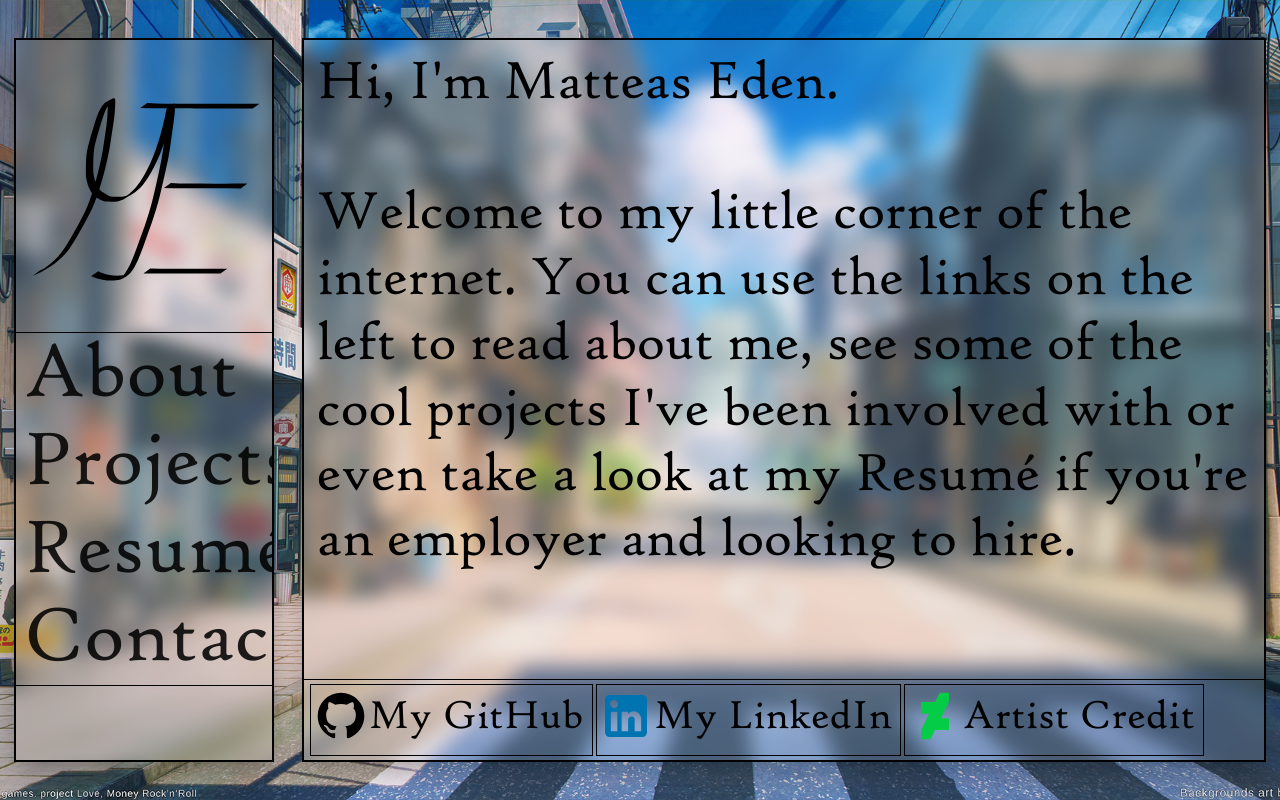
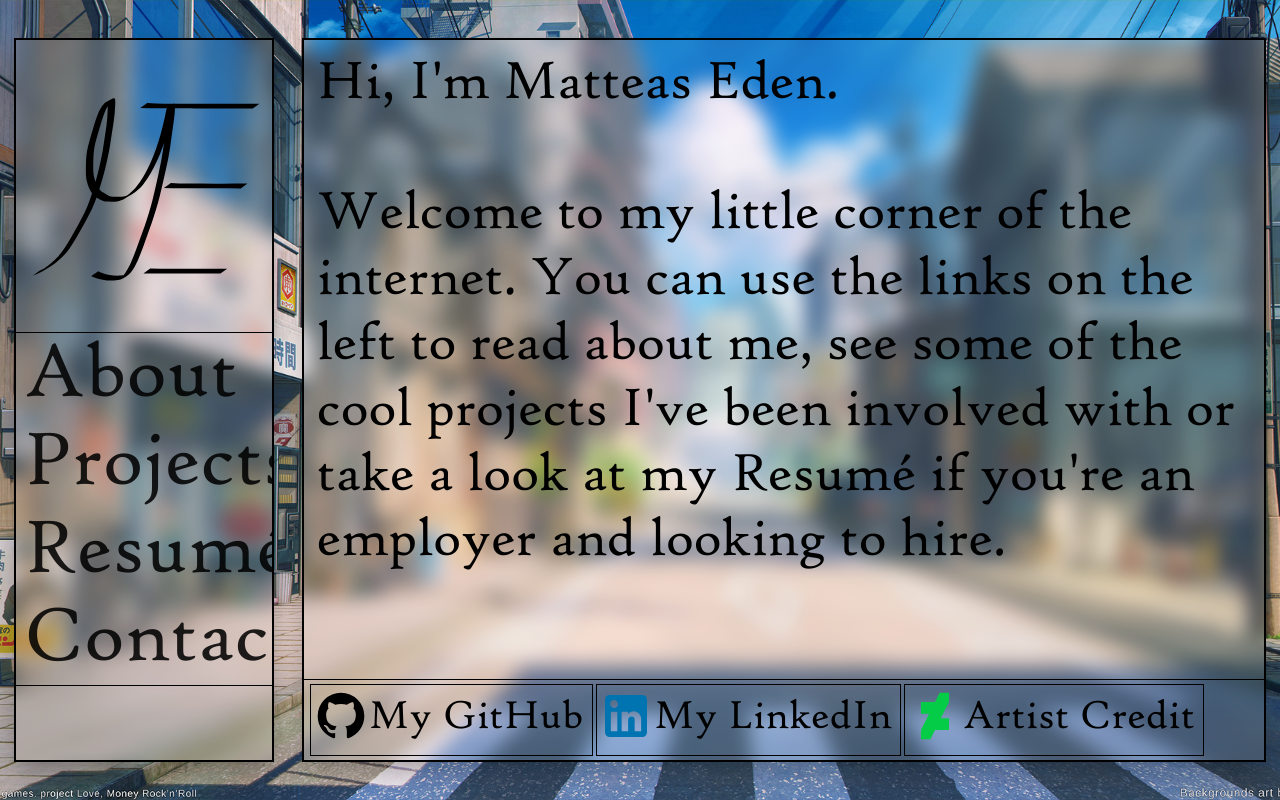
Before and after one commit to Matteas-Eden/matteas-eden.github.io, a React (Create React App) app: page / in a window 1280 px wide. Built offline with nearby package versions, Linux system fonts and the light colour scheme.

Commit message:
Make blurb sound a tiny bit nicer

```diff
--- a/src/pages/Home.jsx
+++ b/src/pages/Home.jsx
@@ -30,8 +30,8 @@ export const Home = () => {
                 <br />
                 Welcome to my little corner of the internet. You can use the
                 links on the left to read about me, see some of the cool
-                projects I've been involved with or even take a look at my
-                Resumé if you're an employer and looking to hire.
+                projects I've been involved with or take a look at my Resumé if
+                you're an employer and looking to hire.
             </Typography>
             {/* <Typography
                 className={clsx(classes.root, classes.japanese)}
```
